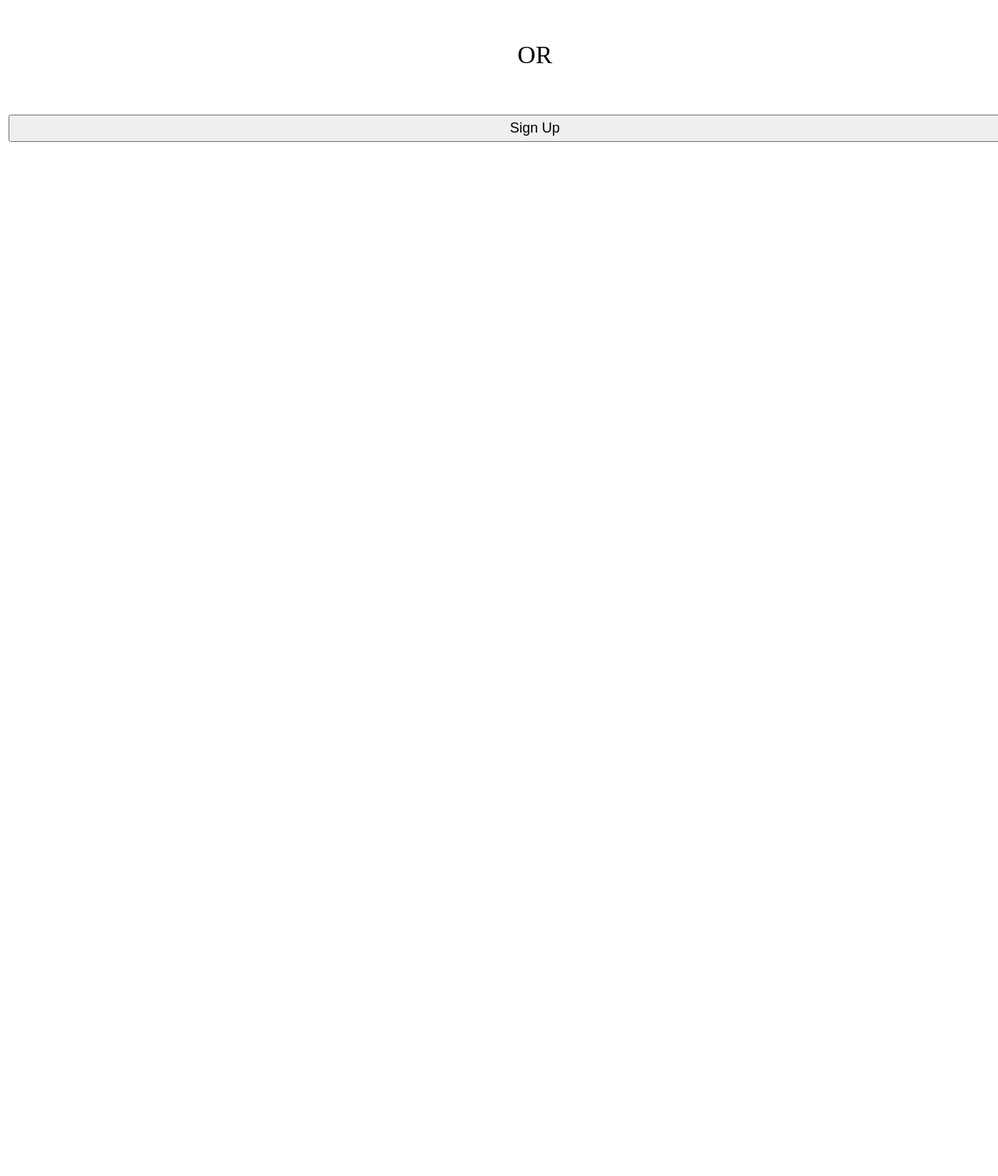
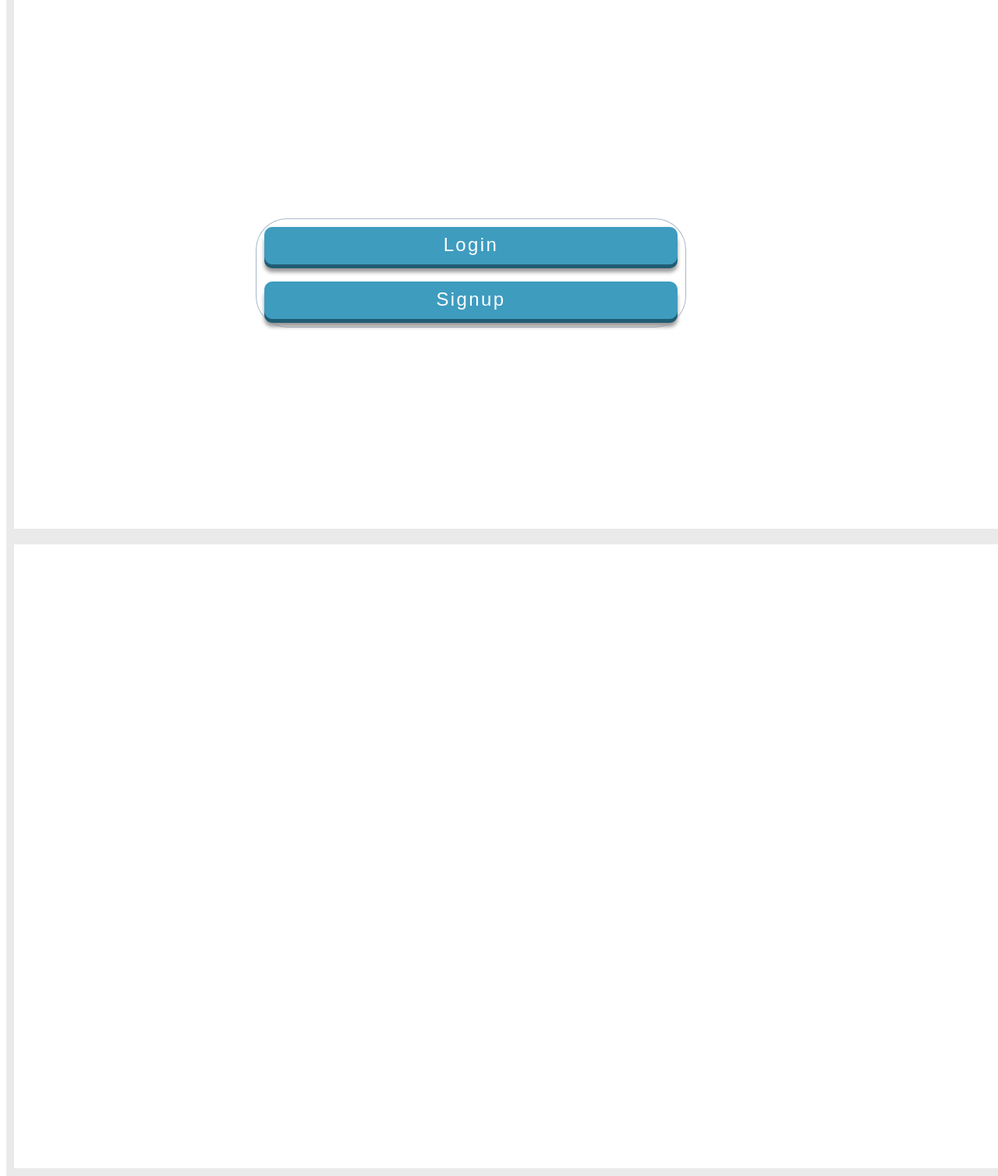
Before and after one commit to dludaya09/Jigo, a PHP site: page /Jingo/Home.php in a window 1280 px wide; the page is wider, and only the part inside the window is pictured. Shown: the part 230-1738 px from the top of that part at 78% size. Before the commit the page ends 412 px from the top of that part, so only its background shows below. Run offline with PHP 8.4, Linux system fonts and the light colour scheme; some libraries are stand-ins or nearby versions.

Commit message:
Update Home.php

```diff
--- a/Home.php
+++ b/Home.php
@@ -1,36 +1,173 @@
+<!DOCTYPE HTML>
 <html>
-<body>
+<head>
+<meta name="keywords" content="" />
+<meta name="description" content="" />
+<meta http-equiv="content-type" content="text/html; charset=utf-8" />
+<title>Jingo by Lakshmi, Garima</title>
+<link href="http://fonts.googleapis.com/css?family=Open+Sans+Condensed:300" rel="stylesheet" type="text/css" />
+<link href="style.css" rel="stylesheet" type="text/css" media="screen" />
+<div id="Jingo">
+    <div id="header" class="container">
+        <h1>Jingo</a></h1>
 
-<p align="left"><font size="10" face="brush script mt"></p>
-<table align="left">
-<tr>
-<td bgcolor="#F778A1" width="2000" height="100"><font size="10"><b> Jingo</b><br><font size="4" face="century gothic">*Share best places with people*</font></font></td>
-</tr>
-<tr>
-<td>
-<br><br><br><br>
-<button style="width:1350; height:35" value="Log In" onClick="Login()"><font size="4">Log In</button><br><br>
-</font>
-</td>
-</tr>
-<tr>
-<td><p align="center"><font size="6" face="tempus sans itc"><br>OR
-</font>
-<tr>
-<td>
-<br><br><br>
-<button style="width:1350; height:35" value="Sign Up" onClick="Signup()"><font size="4">Sign Up</button><br><br>
-</font>
-</td>
-</tr>
-</table>
+    </div>
+</div>
+<div id="mapContainer">
+<script src="http://maps.google.com/maps/api/js?sensor=false">
+</script>
+<script type="text/javascript">
+    if (navigator.geolocation) {
+        navigator.geolocation.getCurrentPosition(function(position){
+        var latitude = position.coords.latitude;
+        var longitude = position.coords.longitude;
+        var coords = new google.maps.LatLng(latitude, longitude);
+        var mapOptions = {
+            zoom: 15,
+            center: coords,
+            mapTypeControl: true,
+            navigationControlOptions: {
+                style: google.maps.NavigationControlStyle.SMALL
+            },
+            mapTypeId: google.maps.MapTypeId.ROADMAP
+            };
+            map = new google.maps.Map(
+                document.getElementById("mapContainer"), mapOptions
+                );
+            var marker = new google.maps.Marker({
+                    position: coords,
+                    map: map,
+                    title: "Your current location!"
+            });
+
+        });
+    }else {
+        alert("Geolocation API is not supported in your browser.");
+    }
+
+</script>
+</div>
+<div id="gmap_login"></div>
+<div class="actions">
+    <div id="Login" class="button" value="login" type="submit" onClick="Login()">Login</div><br>
+
+    <div id="Signup" class="button" value="signup" type="submit" onClick="Signup()">Signup</div>
+</div>
+
+<style type="text/css">
+html, body{
+    height: 100%;
+    font-family: 'Open Sans Condensed', sans-serif;
+    font-size: 16px;
+    color: #000000;
+}
+#Jingo {
+    overflow: hidden;
+    height: 90px;
+    background: url(img02.jpg) repeat-x left top;
+}
+
+#header {
+    width: 950px;
+    height: 200px;
+    margin: 0 auto;
+    padding: 0px 20px;
+    background: url(img01.jpg) no-repeat left top;
+}
+
+#gmap_login{
+    position: absolute;
+    height: 30px;
+    width: 90px;
+    left: 300px;
+    top: 400px;}
+.actions{
+    background-color: #FFFFFF;
+    bottom: 150px;
+    padding: 10px;
+    position: absolute;
+    right: 400px;
+    z-index: 2;
+
+    border-top: 1px solid #abbbcc;
+    border-left: 1px solid #a7b6c7;
+    border-bottom: 1px solid #a1afbf;
+    border-right: 1px solid #a7b6c7;
+    -webkit-border-radius: 40px;
+    -moz-border-radius: 40px;
+    border-radius: 40px;
+}
+.actions label{
+    display: block;
+    margin: 8px 0 8px 20px;
+    text-align: center;
+    width:200px;
+}
+    }
+  .actions input, .actions select {
+      width: 85%;
+  }
+  .button {
+   width:500px;
+   background: #3e9cbf;
+   padding: 8px 14px 10px;
+   border:1px solid #3e9cbf;
+   cursor:pointer;
+   font-size:1.5em;
+   font-family:Oswald, sans-serif;
+   letter-spacing:.1em;
+   color: #fff;
+   text-align: center;
+   -webkit-box-shadow: inset 0px 1px 0px #3e9cbf, 0px 5px 0px 0px #205c73, 0px 10px 5px #999;
+   -moz-box-shadow: inset 0px 1px 0px #3e9cbf, 0px 5px 0px 0px #205c73, 0px 10px 5px #999;
+   box-shadow: inset 0px 1px 0px #3e9cbf, 0px 5px 0px 0px #205c73, 0px 10px 5px #999;
+   -moz-border-radius: 10px;
+   -webkit-border-radius: 10px;
+   border-radius: 10px;
+  }
+  .button:hover {
+      color:#dfe7ea;
+      -webkit-box-shadow: inset 0px 1px 0px #3e9cbf, 0px 2px 0px 0px #205c73, 0px 2px 5px #999;
+      -moz-box-shadow: inset 0px 1px 0px #3e9cbf, 0px 2px 0px 0px #205c73, 0px 2px 5px #999;
+      box-shadow: inset 0px 1px 0px #3e9cbf, 0px 2px 0px 0px #205c73, 0px 2px 5px #999;
+  }
+  .button:active {
+      border: 1px solid #8c98a7;
+      -webkit-box-shadow: inset 0 0 4px 2px #abbccf, 0 0 1px 0 #eeeeee;
+      -moz-box-shadow: inset 0 0 4px 2px #abbccf, 0 0 1px 0 #eeeeee;
+      box-shadow: inset 0 0 4px 2px #abbccf, 0 0 1px 0 #eeeeee;
+  }
+#mapContainer {
+    height: 800px;
+    width: 1500px;
+    border:10px solid #eaeaea;
+    }
+    map{
+        width:100%;
+        height: 100%;
+    }
+    content{
+        width: 200px;
+        position: absolute;
+        z-index: 1;
+        top=0;
+        left=0;
+        border: 4px solid black;
+        background: #fff;
+        padding: 20px;
+    }
+</style>
 <script type="text/javascript">
 function Login(){
 window.open("http://localhost/Jingo/Jingo/Login.php");
 }
+
 function Signup(){
 window.open("http://localhost/jingo/jingo/signup.php");
 }
 </script>
+</head>
+<body>
+    <div id="mapContainer"></div>
 </body>
 </html>
```
